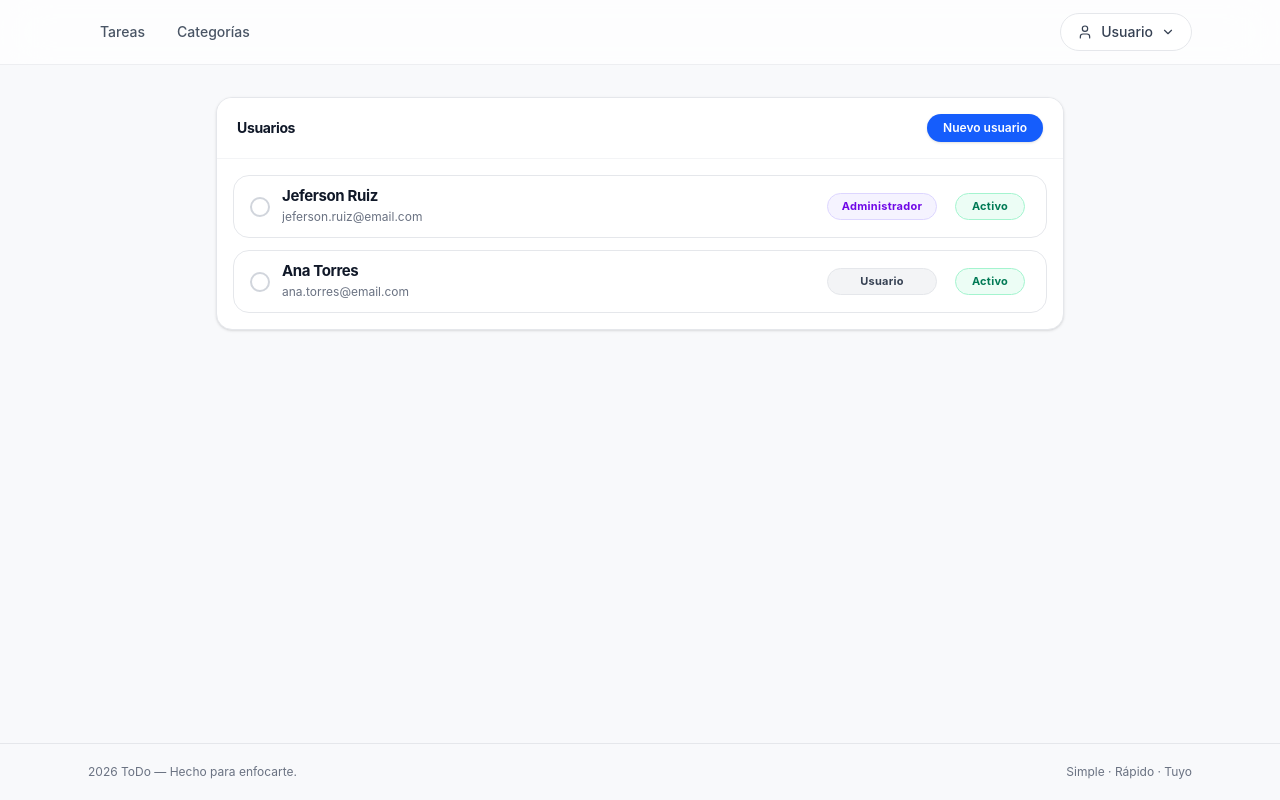
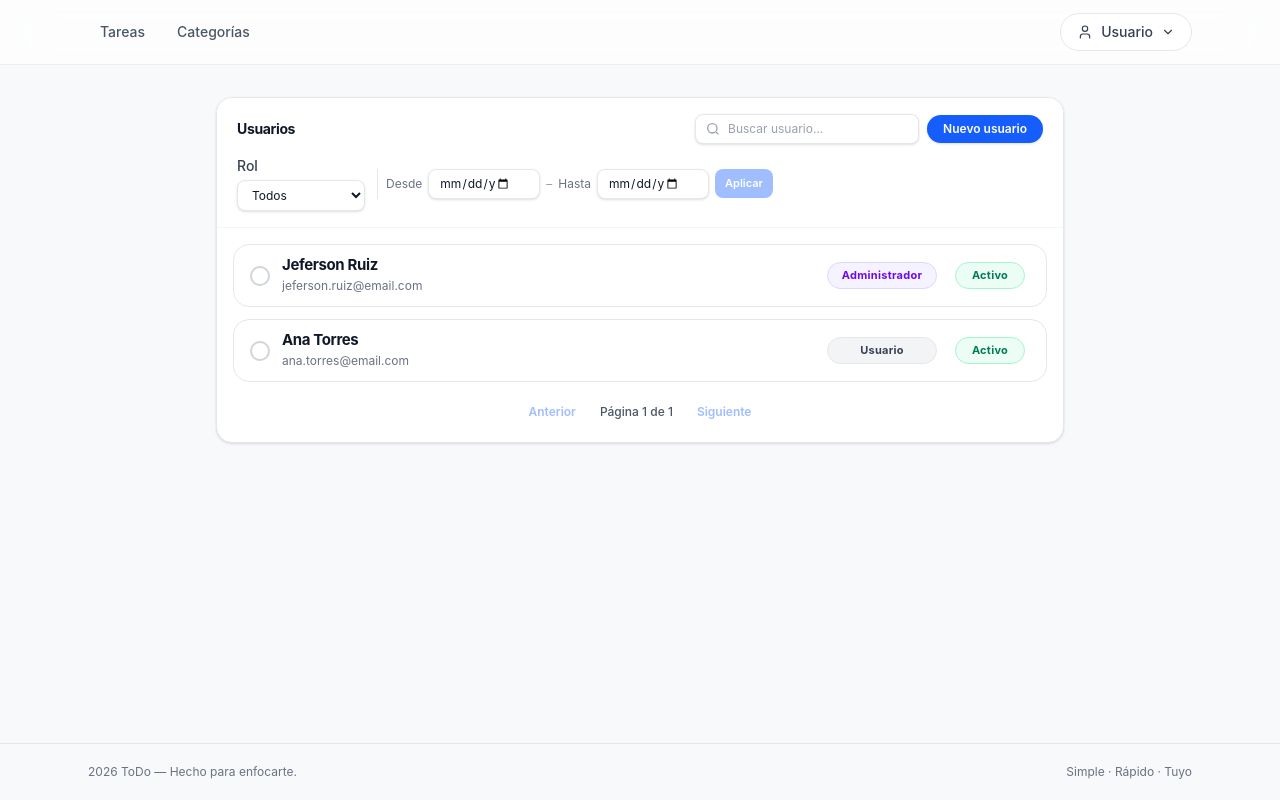
Before and after one commit to Jeferson-Ruiz/ToDo-frontend, a React (Vite) app: page /admin in a window 1280 px wide. Built offline with nearby package versions, Linux system fonts and the light colour scheme.

Commit message:
feat: agregar filtros y paginacion al componente Admin

```diff
--- a/src/features/admin/components/AdminUserList.tsx
+++ b/src/features/admin/components/AdminUserList.tsx
@@ -1,10 +1,17 @@
 import { useState } from "react"
 import { useNavigate } from "react-router-dom"
 import type { User } from "@/types/user"
+import { ROLE_OPTIONS } from "@/types/user"
 import { TaskSelectButton } from "@/components/ui/TaskSelectButton"
 import { Button } from "@/components/ui/Button"
 import { Card, CardContent, CardHeader } from "@/components/ui/Card"
+import { SearchInput } from "@/components/ui/SearchInput"
+import { FormSelect } from "@/components/ui/FormSelect"
+import { Pagination } from "@/components/ui/Pagination"
+import { DateRangeFilter } from "@/components/ui/DateRangeFilter"
+import type { DateRangeValues } from "@/components/ui/DateRangeFilter"
 import { useSelection } from "@/hooks/useSelection"
+import { usePagination } from "@/hooks/usePagination"
 import { AdminUserDetailModal } from "@/features/admin/components/AdminUserDetailModal"
 import {
   ROLE_STYLES,
@@ -18,51 +25,92 @@ interface AdminUserListProps {
   users: User[]
 }
 
+const ROLE_FILTER_OPTIONS = [{ value: "", label: "Todos" }, ...ROLE_OPTIONS]
+
 export function AdminUserList({ users: initialUsers }: AdminUserListProps) {
   const navigate = useNavigate()
   const { toggle, isSelected } = useSelection<string | number>()
   const [users, setUsers] = useState<User[]>(initialUsers)
   const [detailUser, setDetailUser] = useState<User | null>(null)
+  const [query, setQuery] = useState("")
+  const [role, setRole] = useState("")
+  // Placeholder para el futuro backend: se guarda from/to pero no filtra en local.
+  const [filters, setFilters] = useState<DateRangeValues>({ from: null, to: null })
+
+  // Filtros independientes: solo uno aplica a la vez (búsqueda o rol).
+  const normalizedQuery = query.trim().toLowerCase()
+  const filteredUsers = normalizedQuery
+    ? users.filter((u) => fullName(u).toLowerCase().includes(normalizedQuery))
+    : role
+      ? users.filter((u) => u.role === role)
+      : users
+
+  const { page, totalPages, visibleItems: visibleUsers, setPage, resetPage } = usePagination(filteredUsers, 5)
+
+  const handleSearch = (value: string) => {
+    setQuery(value)
+    setRole("")
+    resetPage()
+  }
+
+  const handleRoleChange = (value: string) => {
+    setRole(value)
+    setQuery("")
+    resetPage()
+  }
+
+  const handleFiltersChange = (value: DateRangeValues) => {
+    setFilters(value)
+    resetPage()
+  }
 
   const handleUpdate = (updated: User) => {
     setUsers((prev) => prev.map((u) => (u.id === updated.id ? updated : u)))
     setDetailUser(updated)
   }
 
-  if (users.length === 0) {
-    return (
-      <Card>
-        <CardHeader>
-          <h2 className="text-sm font-bold tracking-tight text-gray-900 dark:text-white">Usuarios</h2>
-          <Button
-            onClick={() => navigate("/admin/users/create")}
-            className="inline-flex items-center justify-center rounded-full bg-blue-600 px-4 py-1.5 text-xs font-semibold text-white hover:bg-blue-700 shadow-sm transition-colors focus-visible:outline-none focus-visible:ring-2 focus-visible:ring-blue-500 focus-visible:ring-offset-2"
-          >
-            Nuevo usuario
-          </Button>
-        </CardHeader>
-        <CardContent>
-          <p className="text-sm text-center py-8 text-gray-500 dark:text-gray-400">No hay usuarios</p>
-        </CardContent>
-      </Card>
-    )
-  }
-
   return (
     <>
       <Card>
         <CardHeader>
+          <div className="flex w-full flex-col gap-3">
+            <div className="flex flex-wrap items-center justify-between gap-3">
               <h2 className="text-sm font-bold tracking-tight text-gray-900 dark:text-white">Usuarios</h2>
+              <div className="flex items-center gap-2">
+                <SearchInput
+                  value={query}
+                  onChange={handleSearch}
+                  label="Buscar usuario por nombre"
+                  placeholder="Buscar usuario..."
+                  className="w-40 sm:w-56"
+                />
                 <Button
                   onClick={() => navigate("/admin/users/create")}
-            className="inline-flex items-center justify-center rounded-full bg-blue-600 px-4 py-1.5 text-xs font-semibold text-white hover:bg-blue-700 shadow-sm transition-colors focus-visible:outline-none focus-visible:ring-2 focus-visible:ring-blue-500 focus-visible:ring-offset-2"
+                  className="inline-flex shrink-0 items-center justify-center rounded-full bg-blue-600 px-4 py-1.5 text-xs font-semibold text-white hover:bg-blue-700 shadow-sm transition-colors focus-visible:outline-none focus-visible:ring-2 focus-visible:ring-blue-500 focus-visible:ring-offset-2"
                 >
                   Nuevo usuario
                 </Button>
+              </div>
+            </div>
+            <div className="flex flex-wrap items-center gap-2">
+              <FormSelect
+                size="sm"
+                label="Rol"
+                value={role}
+                options={ROLE_FILTER_OPTIONS}
+                onChange={handleRoleChange}
+                className="w-32"
+              />
+              <DateRangeFilter value={filters} onChange={handleFiltersChange} namePrefix="admin-filter" />
+            </div>
+          </div>
         </CardHeader>
         <CardContent>
+          {visibleUsers.length === 0 ? (
+            <p className="text-sm text-center py-8 text-gray-500 dark:text-gray-400">No hay usuarios</p>
+          ) : (
             <div className="space-y-3">
-            {users.map((user) => {
+              {visibleUsers.map((user) => {
               const name = fullName(user)
               const checked = user.id != null && isSelected(user.id)
               return (
@@ -111,7 +159,11 @@ export function AdminUserList({ users: initialUsers }: AdminUserListProps) {
               )
             })}
             </div>
+          )}
         </CardContent>
+        <div className="px-4 pb-4">
+          <Pagination page={page} totalPages={totalPages} onChange={setPage} />
+        </div>
       </Card>
       <AdminUserDetailModal
         user={detailUser}
```
Lines whose indentation alone changed are shown as unchanged.
